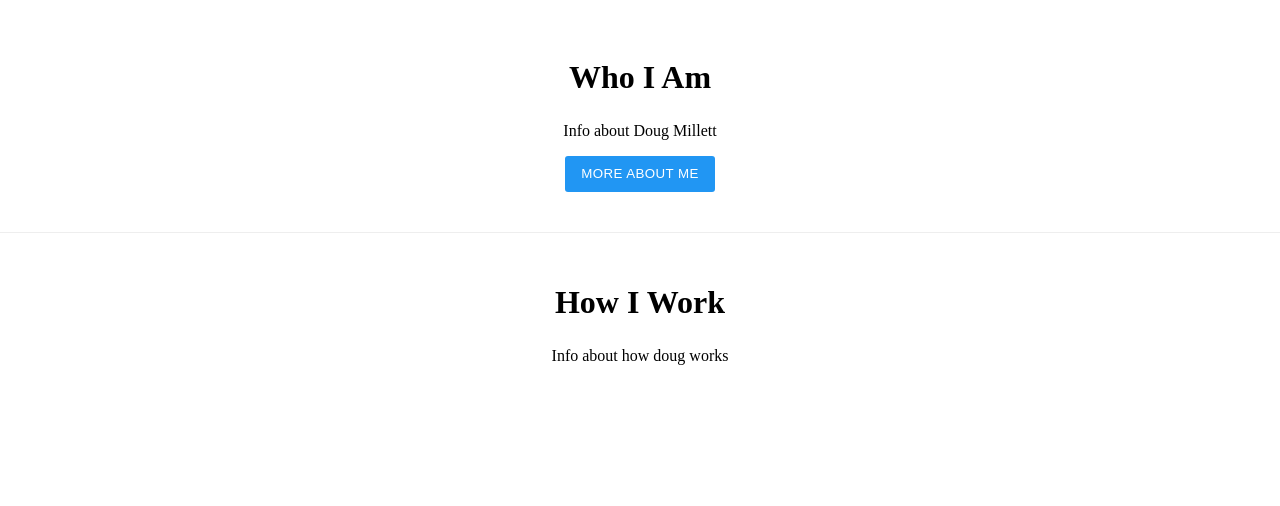
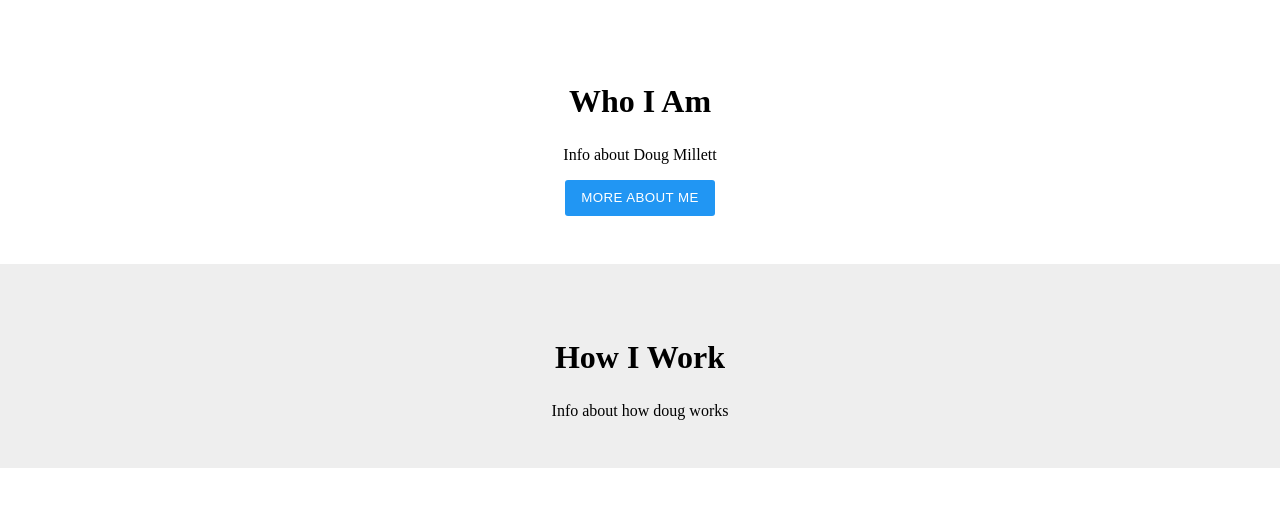
Before and after one commit to dpmillett/dougmillett.com, a Gatsby site: page / in a window 1280 px wide. Built offline with nearby package versions, Linux system fonts and the light colour scheme; Gatsby itself is replaced by a stand-in of ours.

Commit message:
Update font styles

```diff
--- a/src/components/Button/Button.css
+++ b/src/components/Button/Button.css
@@ -5,6 +5,7 @@
   border-radius: 3px;
   background-color: #2196f3;
   color: #fff;
+  font-family: 'Ubuntu', sans-serif;
   font-weight: 500;
   line-height: 36px;
   cursor: pointer;
--- a/src/components/Header/Header.css
+++ b/src/components/Header/Header.css
@@ -32,6 +32,7 @@
 
 .site-nav-link {
   position: relative;
+  font-family: 'Ubuntu', sans-serif;
   font-size: 14px;
   font-weight: 500;
   line-height: 48px;
--- a/src/components/PageSection/PageSection.css
+++ b/src/components/PageSection/PageSection.css
@@ -1,6 +1,6 @@
 .page-section {
   margin: 0 calc(50% - 50vw);
-  padding: 24px 0;
+  padding: 48px 0;
   text-align: center;
 }
 
@@ -8,6 +8,10 @@
   font-size: 32px;
 }
 
+.page-section p:last-child {
+  margin-bottom: 0;
+}
+
 .page-section + .page-section {
-  border-top: 1px solid #eee;
+  background-color: #eee;
 }
--- a/src/layouts/index.css
+++ b/src/layouts/index.css
@@ -199,8 +199,8 @@ html {
 }
 body {
   color: hsla(0, 0%, 0%, 0.8);
-  font-family: -apple-system, BlinkMacSystemFont, Segoe UI, Roboto, Oxygen,
-    Ubuntu, Cantarell, Fira Sans, Droid Sans, Helvetica Neue, sans-serif;
+  font-family: 'Lora', -apple-system, BlinkMacSystemFont, Segoe UI, Roboto,
+    Oxygen, Ubuntu, Cantarell, Fira Sans, Droid Sans, Helvetica Neue, sans-serif;
   font-size: 1rem;
   font-weight: normal;
   line-height: 1.6;
@@ -222,6 +222,14 @@ img {
   padding-top: 0;
   vertical-align: middle;
 }
+h1,
+h2,
+h3,
+h4,
+h5,
+h6 {
+  font-family: 'Ubuntu', sans-serif;
+}
 h1 {
   margin-left: 0;
   margin-right: 0;
@@ -232,8 +240,6 @@ h1 {
   padding-top: 0;
   margin-bottom: 1.45rem;
   color: inherit;
-  font-family: -apple-system, BlinkMacSystemFont, Segoe UI, Roboto, Oxygen,
-    Ubuntu, Cantarell, Fira Sans, Droid Sans, Helvetica Neue, sans-serif;
   font-weight: bold;
   text-rendering: optimizeLegibility;
   font-size: 2.25rem;
@@ -249,8 +255,6 @@ h2 {
   padding-top: 0;
   margin-bottom: 1.45rem;
   color: inherit;
-  font-family: -apple-system, BlinkMacSystemFont, Segoe UI, Roboto, Oxygen,
-    Ubuntu, Cantarell, Fira Sans, Droid Sans, Helvetica Neue, sans-serif;
   font-weight: bold;
   text-rendering: optimizeLegibility;
   font-size: 1.62671rem;
@@ -266,8 +270,6 @@ h3 {
   padding-top: 0;
   margin-bottom: 1.45rem;
   color: inherit;
-  font-family: -apple-system, BlinkMacSystemFont, Segoe UI, Roboto, Oxygen,
-    Ubuntu, Cantarell, Fira Sans, Droid Sans, Helvetica Neue, sans-serif;
   font-weight: bold;
   text-rendering: optimizeLegibility;
   font-size: 1.38316rem;
@@ -283,8 +285,6 @@ h4 {
   padding-top: 0;
   margin-bottom: 1.45rem;
   color: inherit;
-  font-family: -apple-system, BlinkMacSystemFont, Segoe UI, Roboto, Oxygen,
-    Ubuntu, Cantarell, Fira Sans, Droid Sans, Helvetica Neue, sans-serif;
   font-weight: bold;
   text-rendering: optimizeLegibility;
   font-size: 1rem;
```
